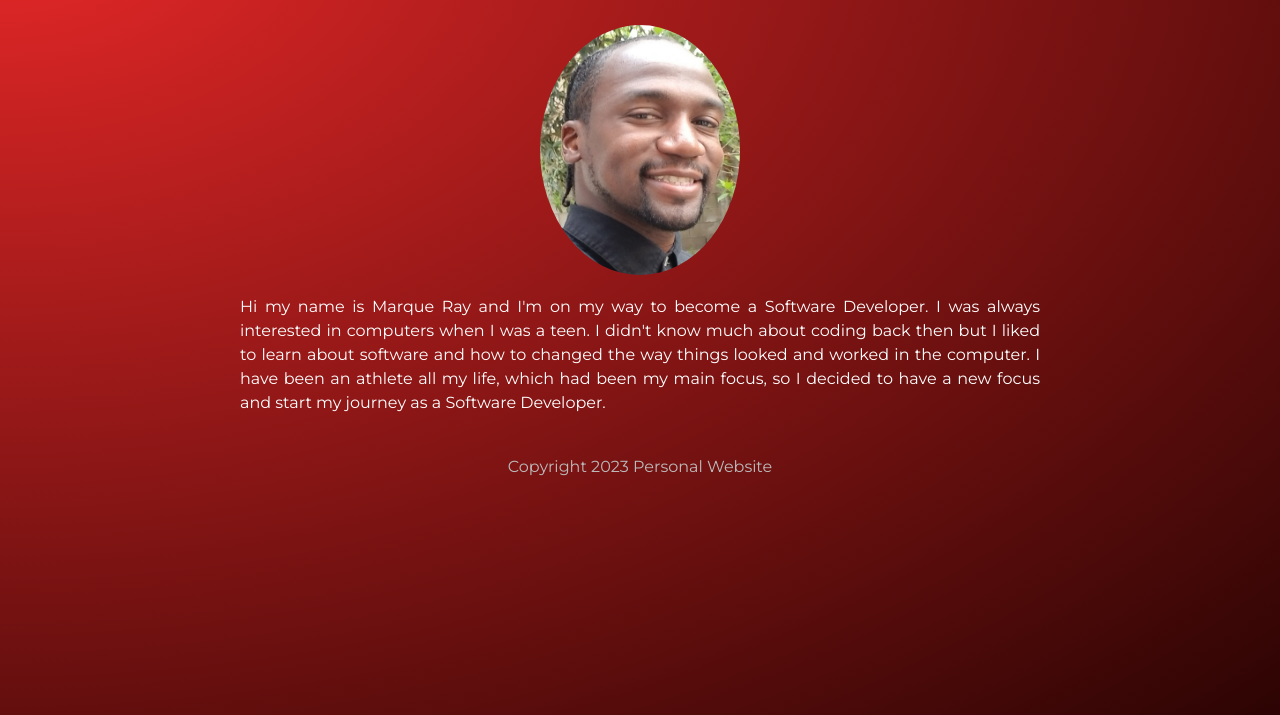
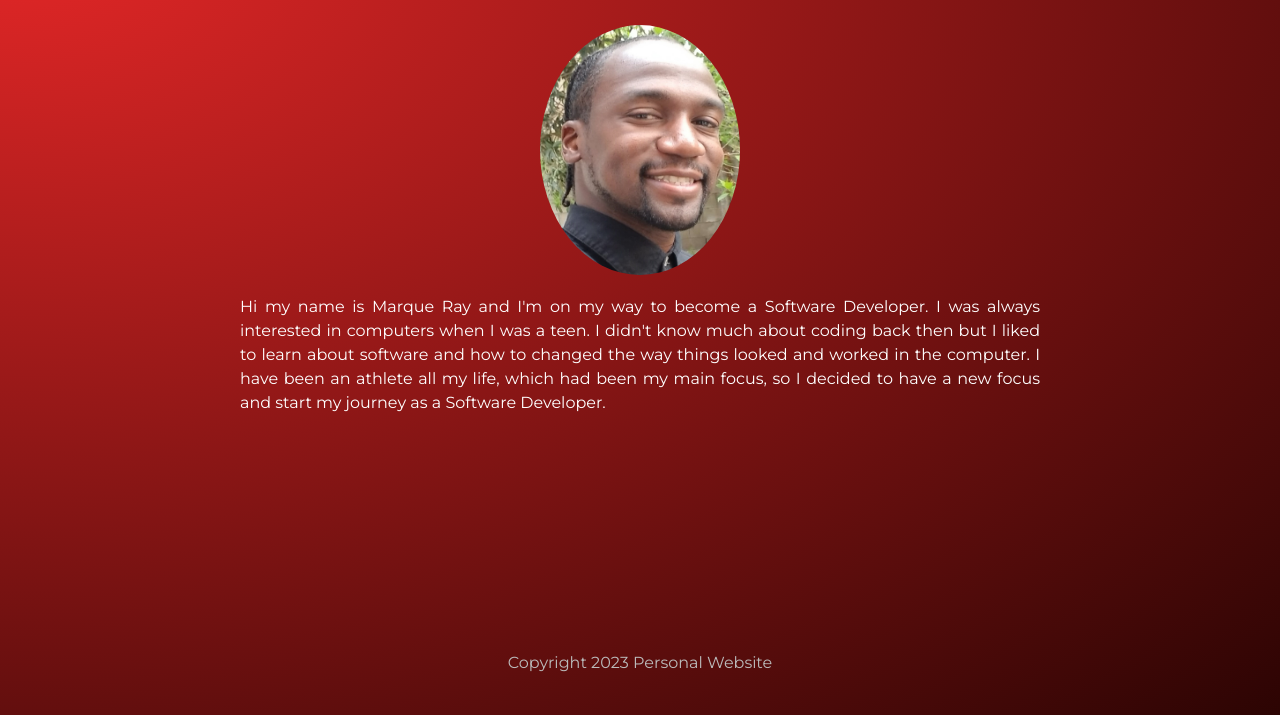
Before and after one commit to Mray2k4/Personal-Website, a Gatsby site: page /about in a window 1280 px wide. Shown: the part 85-800 px from the top of the page. Built offline with nearby package versions, Linux system fonts and the light colour scheme; Gatsby itself is replaced by a stand-in of ours.

Commit message:
made footer stay at the bottom of page

```diff
--- a/src/components/Layout.js
+++ b/src/components/Layout.js
@@ -1,6 +1,7 @@
 import React from 'react'
 import Navbar from './Navbar'
 import '../styles/global.css'
+import '../styles/custom.css'
 
 export default function Layout({children}) {
   return (
--- a/src/styles/global.css
+++ b/src/styles/global.css
@@ -21,20 +21,6 @@ p {
 }
 
 /* layout & nav */
-.layout {
-  max-width: 1200px;
-  margin: 0 auto;
-}
-
-.content {
-
-}
-
-footer p{
-  text-align: center;
-  color: #bbb;
-  margin: 40px auto;
-}
 
 nav {
   display: grid;
@@ -55,11 +41,6 @@ nav a {
 nav a:hover {
   border-color: white;
 }
-/* footer p{
-  text-align: center;
-  color: #bbb;
-  margin: 40px auto;
-} */
 
 ul {
   list-style-type: none;
@@ -88,3 +69,23 @@ ul {
   margin-left: 200px;
   margin-right: 200px;
 }
+
+/* Footer at the Bottom Page */
+
+footer p{
+  text-align: center;
+  color: #bbb;
+  margin: 40px auto;
+}
+
+.layout {
+  display: flex;
+  flex-direction: column;
+  min-height: 100vh;
+  max-width: 1200px;
+  margin: 0 auto;
+}
+
+.content {
+  flex: 1 0 auto;
+}
```
Also changed, not shown: src/styles/custom.css (added, +11 -0 lines).
